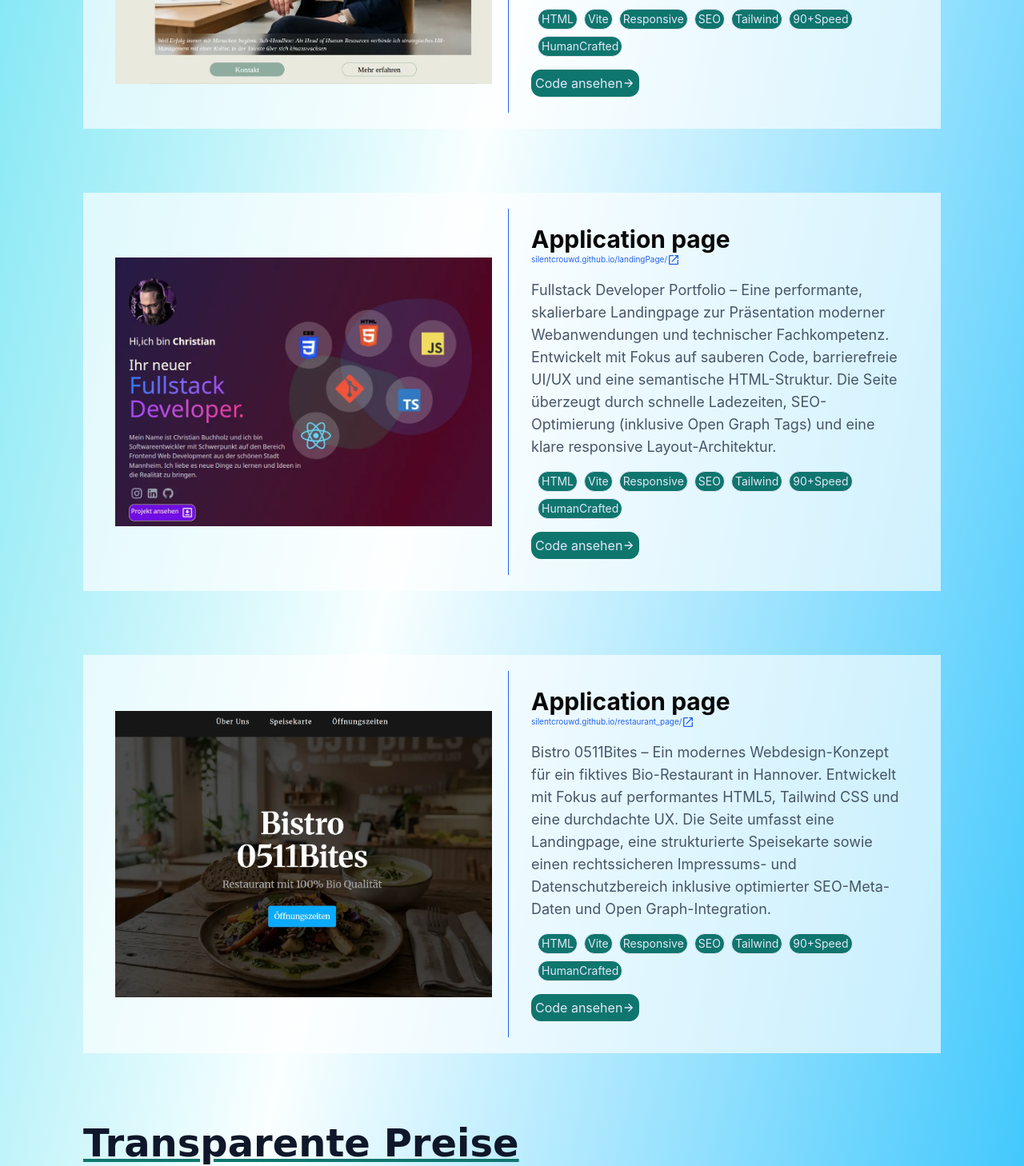
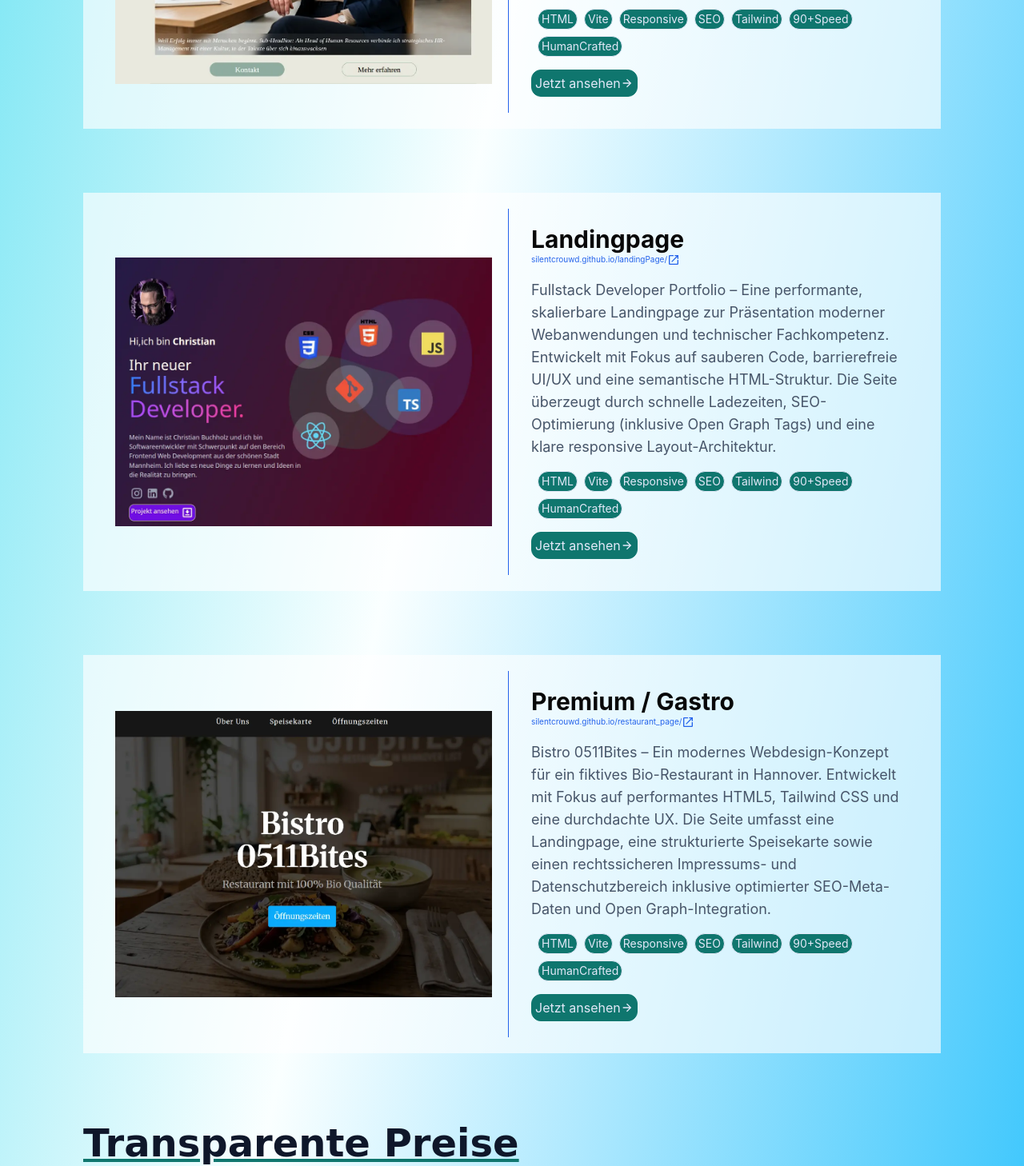
Before and after one commit to SilentCrouwd/cb-codes, a website built with Vite: page index.html in a window 1280 px wide. Shown: the part 2930-4388 px from the top of the page at 80% size. Built offline with nearby package versions, Linux system fonts and the light colour scheme.

Commit message:
feat: update button text and links for improved clarity and navigation

```diff
--- a/index.html
+++ b/index.html
@@ -349,7 +349,7 @@
                       href="https://silentcrouwd.github.io/defaultMedPage/"
                       class="flex self-start cursor-pointer mt-2 border-1 border-primary rounded-xl bg-primary p-1 text-badged-text hover:bg-transparent hover:text-main hover:transition-all"
                     >
-                      Code ansehen<svg
+                      Jetzt ansehen<svg
                         fill="currentColor"
                         xmlns="http://www.w3.org/2000/svg"
                         id="mdi-arrow-right"
@@ -381,11 +381,11 @@
                   <h3
                     class="text-text-article text-xl sm:text-2xl md:text-3xl font-bold"
                   >
-                    Application page
+                    Landingpage
                   </h3>
                   <a
                     class="text-secondary mb-4 flex lg:text-[10px]"
-                    href="https://silentcrouwd.github.io/defaultMedPage/"
+                    href="https://silentcrouwd.github.io/portfolio/"
                     >silentcrouwd.github.io/landingPage/
                     <svg
                       fill="currentColor"
@@ -447,10 +447,10 @@
                   </div>
                   <div class="flex">
                     <a
-                      href="https://silentcrouwd.github.io/defaultMedPage/"
+                      href="https://silentcrouwd.github.io/portfolio/"
                       class="flex self-start cursor-pointer mt-2 border-1 border-primary rounded-xl bg-primary p-1 text-badged-text hover:bg-transparent hover:text-main hover:transition-all"
                     >
-                      Code ansehen<svg
+                      Jetzt ansehen<svg
                         fill="currentColor"
                         xmlns="http://www.w3.org/2000/svg"
                         viewBox="0 0 24 24"
@@ -483,7 +483,7 @@
                   <h3
                     class="text-text-article text-xl sm:text-2xl md:text-3xl font-bold"
                   >
-                    Application page
+                    Premium / Gastro
                   </h3>
                   <a
                     class="text-secondary mb-4 flex lg:text-[10px]"
@@ -549,10 +549,10 @@
                   </div>
                   <div class="flex">
                     <a
-                      href="https://silentcrouwd.github.io/defaultMedPage/"
+                      href="https://silentcrouwd.github.io/restaurant_page/"
                       class="flex self-start cursor-pointer mt-2 border-1 border-primary rounded-xl bg-primary p-1 text-badged-text hover:bg-transparent hover:text-main hover:transition-all"
                     >
-                      Code ansehen<svg
+                      Jetzt ansehen<svg
                         fill="currentColor"
                         xmlns="http://www.w3.org/2000/svg"
                         viewBox="0 0 24 24"
```
